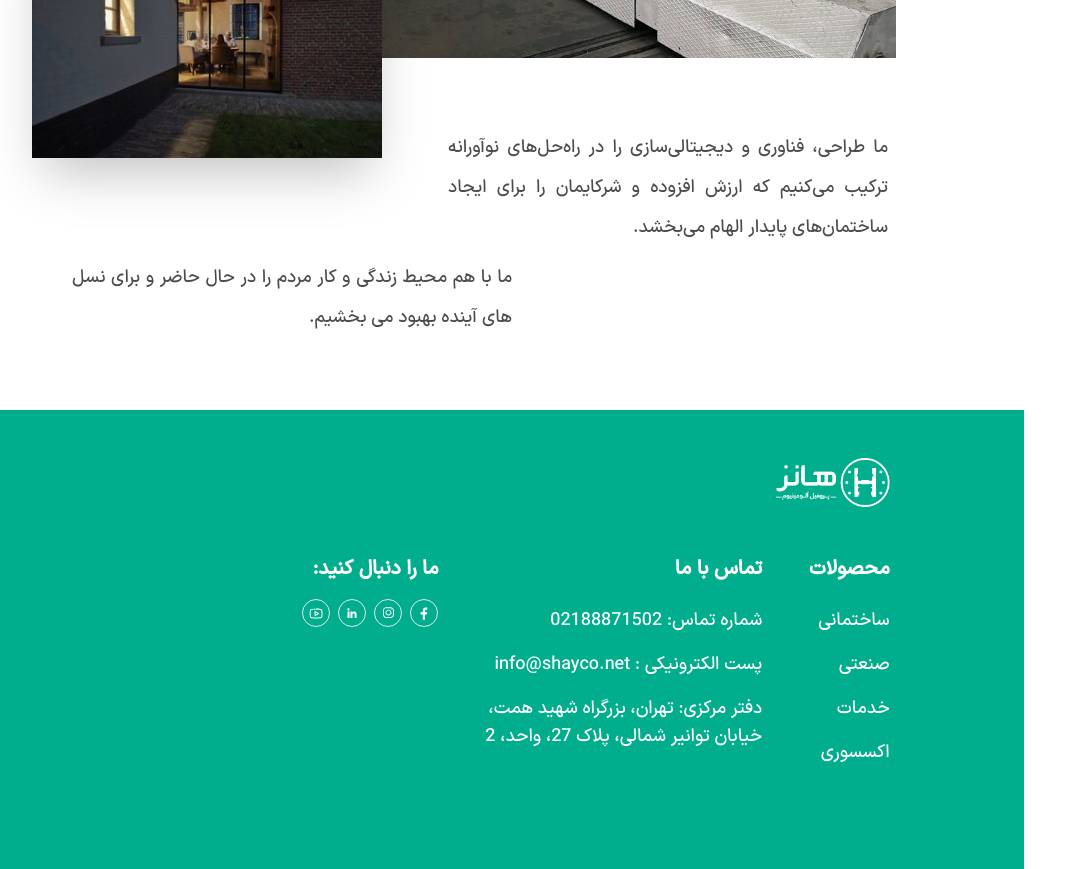
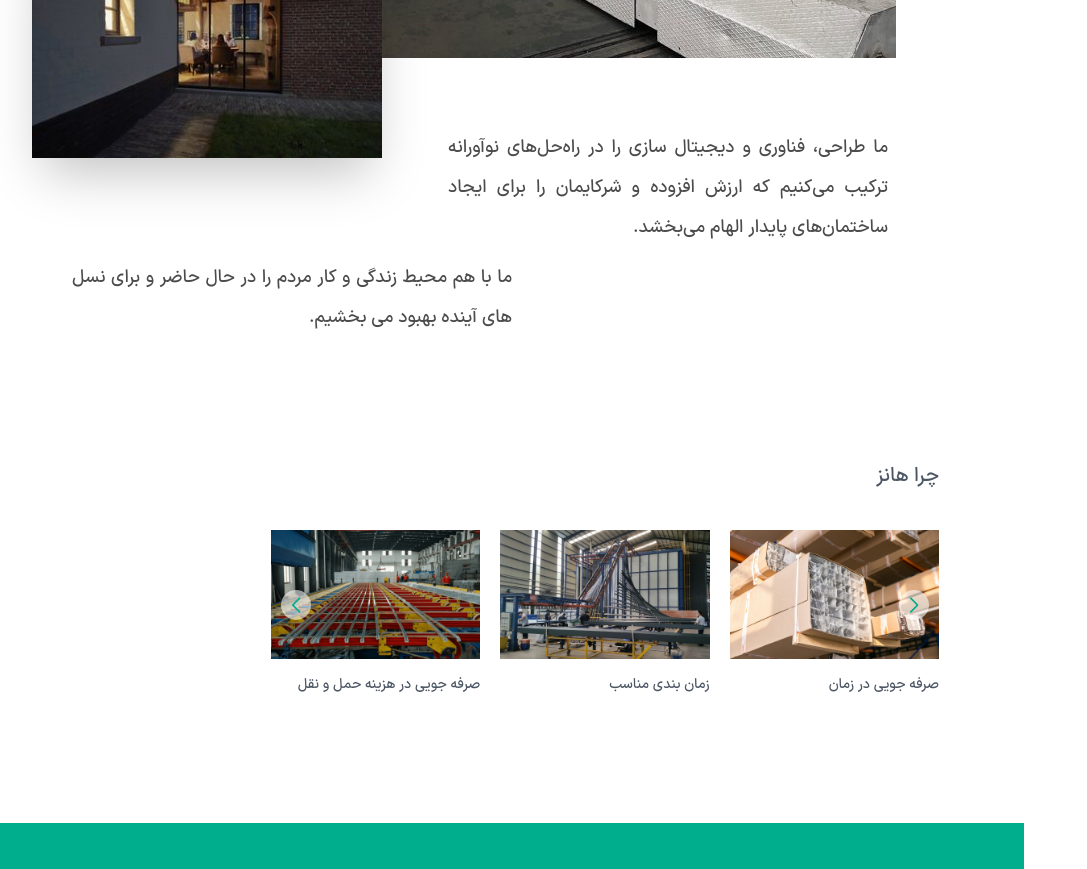
Before and after one commit to zahra-hsb/hanz-, a Next.js app: page /about in a window 1280 px wide. Shown: the part 1300-2169 px from the top of the page, without its empty margins (0-1087 px from the left). Built offline with nearby package versions, Linux system fonts and the light colour scheme.

Commit message:
whyhanzhome component called

```diff
--- a/src/components/aboutComponent/AboutUs/index.jsx
+++ b/src/components/aboutComponent/AboutUs/index.jsx
@@ -5,11 +5,15 @@ import Logo from '@/components/layout/Sidebar/utils-sidebar/Logo'
 import Slider from '@/components/globalComponents/Slider'
 import banner from '../../../../public/image/cuh_banner.png'
 import AboutSection2 from '@/components/homeComponents/AboutSection2'
+import WhyHanz from '@/components/prductsComponents/WhyHanz'
+import WhyHanzHome from '@/components/homeComponents/WhyHanzHome'
 
 
 const AboutUs = () => {
     return (
         <>
+            <div className='flex flex-col'>
+
                 <div className="flex flex-col justify-center items-center sm:items-start gap-10 p-6">
                     <div>
                         <div className='flex items-center justify-between'>
@@ -38,7 +42,7 @@ const AboutUs = () => {
                     </div>
                     <div>
                         <p className='xl:w-1/2 lg:w-1/3 w-full sm:text-lg lg:mt-[-50px] lg:mr-16 mt-5 text-justify opacity-70 leading-9 sm:leading-10'>
-                        ما طراحی، فناوری و دیجیتالی‌سازی را در راه‌حل‌های نوآورانه ترکیب
+                            ما طراحی، فناوری و دیجیتال سازی را در راه‌حل‌های نوآورانه ترکیب
                             می‌کنیم که ارزش افزوده و شرکایمان را برای ایجاد ساختمان‌های پایدار الهام می‌بخشد.
                         </p>
                     </div>
@@ -50,6 +54,11 @@ const AboutUs = () => {
                         </p>
                     </div>
                 </div>
+                <div className='block w-[80%]'>
+                    <WhyHanzHome />
+
+                </div>
+            </div>
         </>
     )
 }
```
Lines whose indentation alone changed are shown as unchanged.
